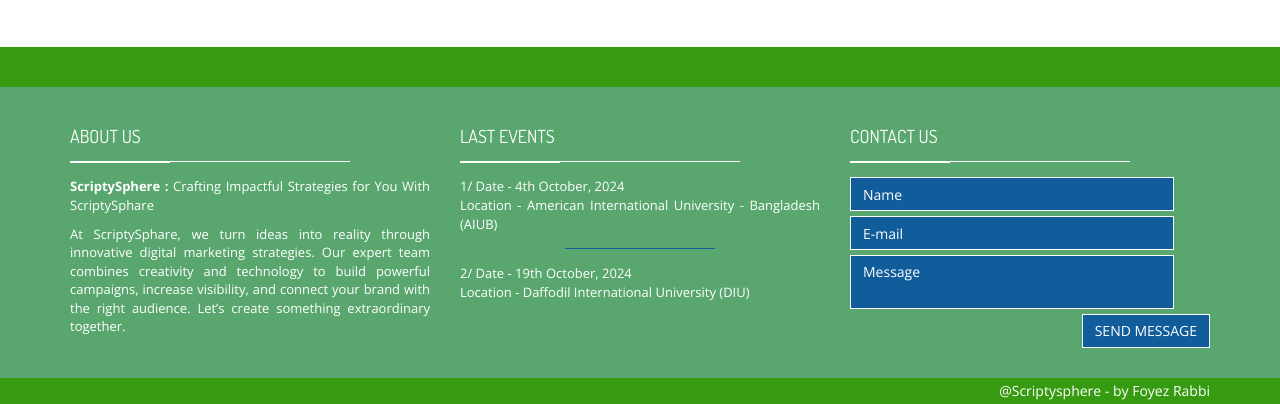
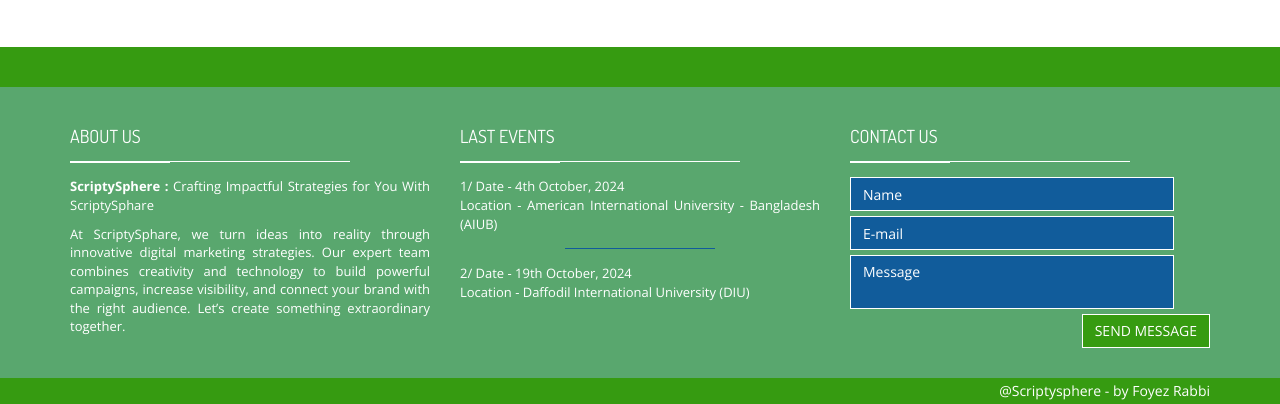
Before and after one commit to Foyezrabbi/Scriptyxsotota, a plain HTML site: page about.html in a window 1280 px wide. Shown: the part 2046-2450 px from the top of the page. Drawn offline with nearby package versions, Linux system fonts and the light colour scheme.

Commit message:
Update style.css

```diff
--- a/assets/css/style.css
+++ b/assets/css/style.css
@@ -386,7 +386,7 @@ a:hover, a:focus, a:active {
 }
 .footer-form .btn-submit {
   border-radius: 0;
-  background: #115c9b;
+  background: #369b11;
   text-transform: uppercase;
   border: 1px solid #fff;
   -moz-transition: all, 0.5s;
```
